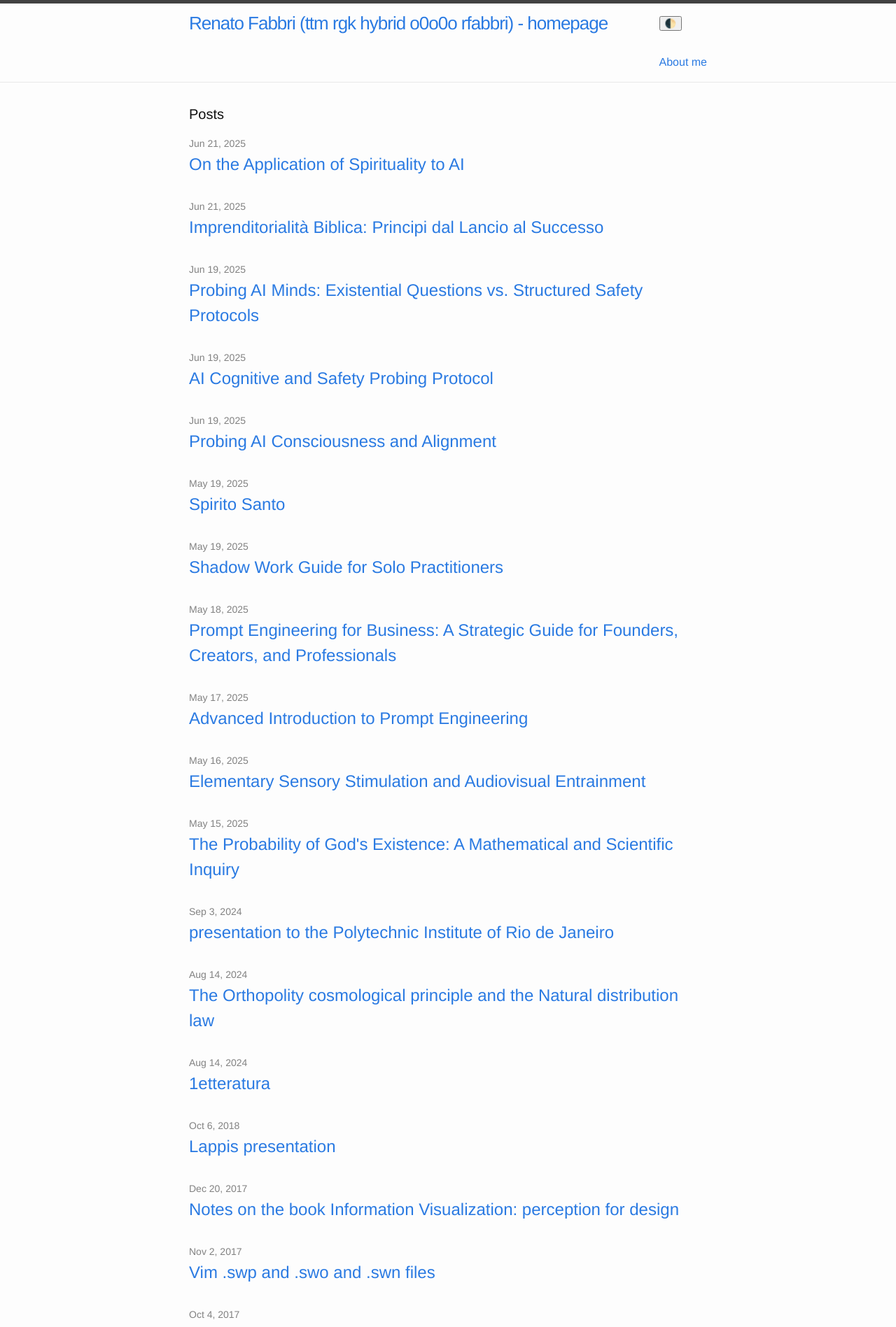
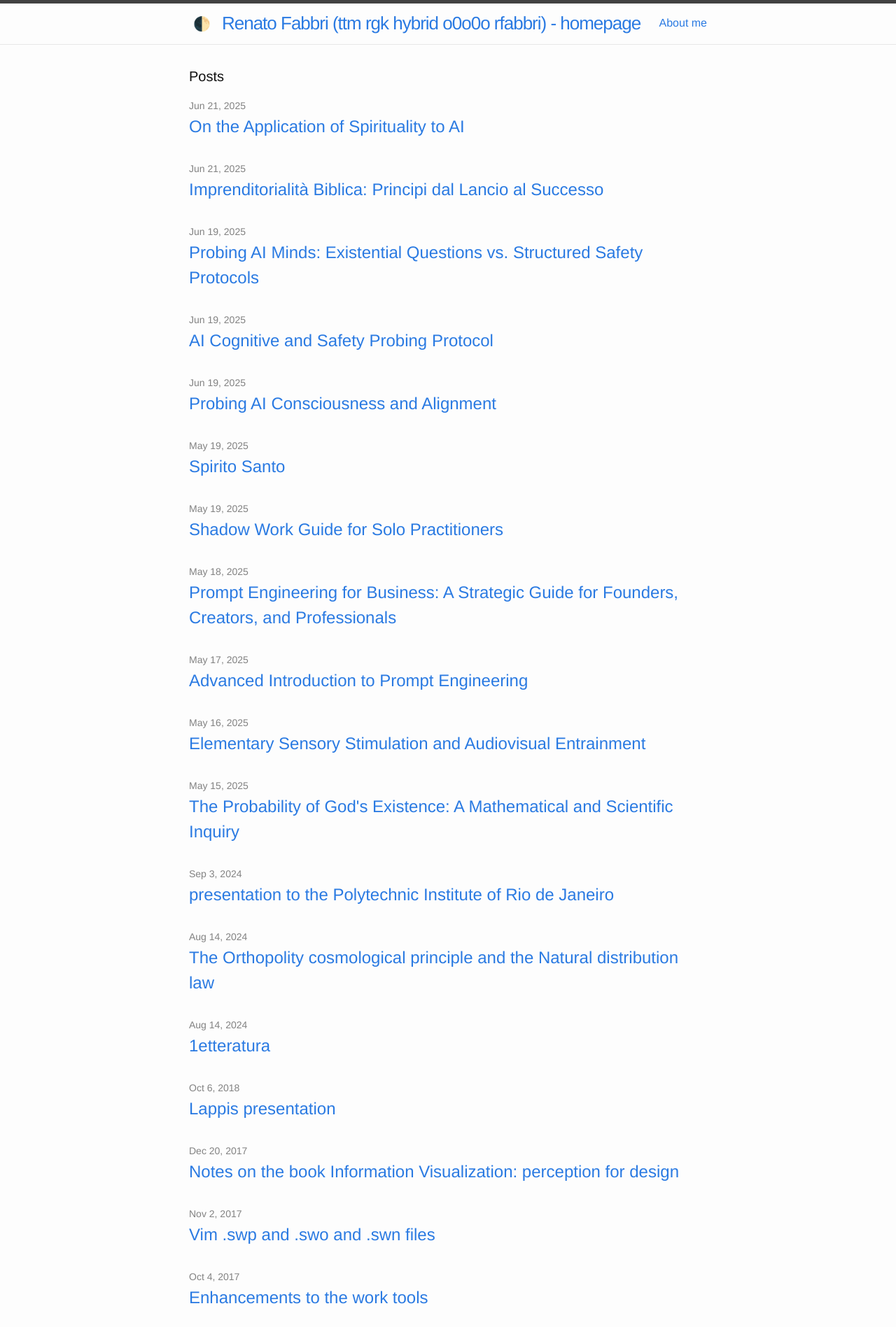
Before and after one commit to ttm/ttm.github.io, a Jekyll site: the page built from index.html, in a window 1280 px wide. Shown: the top 1897 px of the page at 70% size. Built offline with Jekyll 4.4.1, drawn with Linux system fonts in a browser that asks for light colours.

Commit message:
Position dark mode toggle

```diff
--- a/_includes/header.html
+++ b/_includes/header.html
@@ -2,6 +2,7 @@
 
   <div class="wrapper">
 
+    <button id="theme-toggle" aria-label="Toggle dark mode">🌓</button>
     <a class="site-title" href="{{ site.baseurl }}/">{{ site.title }}</a>
 
     <nav class="site-nav">
@@ -12,7 +13,6 @@
           <path fill="#424242" d="M18,13.516C18,14.335,17.335,15,16.516,15H1.484C0.665,15,0,14.335,0,13.516l0,0 c0-0.82,0.665-1.484,1.484-1.484h15.031C17.335,12.031,18,12.696,18,13.516L18,13.516z"/>
         </svg>
       </a>
-      <button id="theme-toggle" aria-label="Toggle dark mode">🌓</button>
 
       <div class="trigger">
         {% for page in site.pages %}
--- a/_sass/_layout.scss
+++ b/_sass/_layout.scss
@@ -8,6 +8,16 @@
 
     // Positioning context for the mobile navigation icon
     position: relative;
+}
+
+#theme-toggle {
+    float: left;
+    background: none;
+    border: none;
+    cursor: pointer;
+    font-size: 20px;
+    line-height: 56px;
+    margin-right: 10px;
 }
 
 .site-title {
@@ -84,13 +94,6 @@
             padding: 5px 10px;
         }
 
-        #theme-toggle {
-            background: none;
-            border: none;
-            cursor: pointer;
-            font-size: 20px;
-            margin-left: 10px;
-        }
     }
 }
 
```
